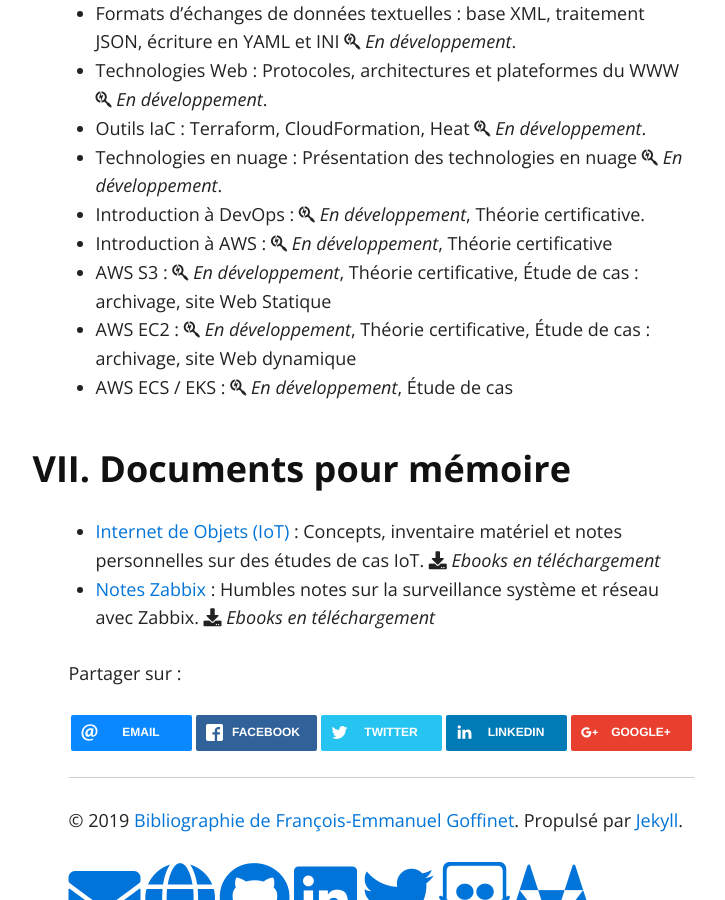
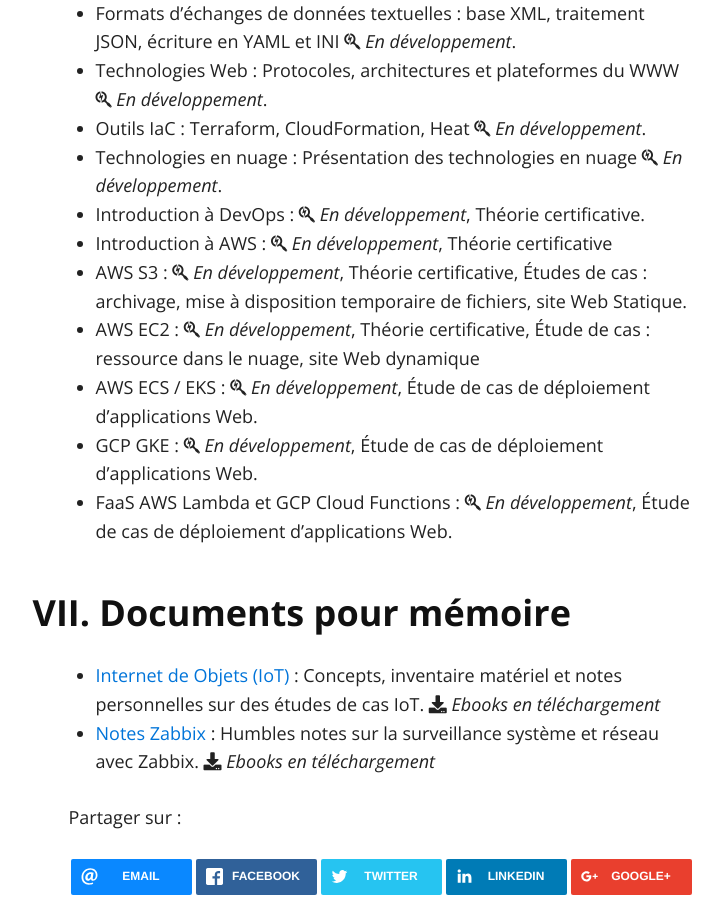
Before and after one commit to goffinet/biblio, a Jekyll site: the page built from index.md, in a window 1280 px wide and 900 px high, scrolled down 4945 px. Shown: the whole window, without its empty margins (259-984 px from the left). Built offline with Jekyll 4.4.1, drawn with Linux system fonts in a browser that asks for light colours.

Commit message:
Update index.md

```diff
--- a/index.md
+++ b/index.md
@@ -66,9 +66,11 @@ _François-Emmanuel Goffinet_
 * Technologies en nuage : Présentation des technologies en nuage <i class="fab fa-searchengin"></i> _En développement_.
 * Introduction à DevOps :  <i class="fab fa-searchengin"></i> _En développement_, Théorie certificative.
 * Introduction à AWS  :  <i class="fab fa-searchengin"></i> _En développement_, Théorie certificative
-* AWS S3  : <i class="fab fa-searchengin"></i> _En développement_, Théorie certificative, Étude de cas : archivage, site Web Statique
-* AWS EC2  : <i class="fab fa-searchengin"></i> _En développement_, Théorie certificative, Étude de cas : archivage, site Web dynamique
-* AWS ECS / EKS : <i class="fab fa-searchengin"></i> _En développement_, Étude de cas
+* AWS S3  : <i class="fab fa-searchengin"></i> _En développement_, Théorie certificative, Études de cas : archivage, mise à disposition temporaire de fichiers, site Web Statique.
+* AWS EC2  : <i class="fab fa-searchengin"></i> _En développement_, Théorie certificative, Étude de cas : ressource dans le nuage, site Web dynamique
+* AWS ECS / EKS : <i class="fab fa-searchengin"></i> _En développement_, Étude de cas de déploiement d'applications Web.
+* GCP GKE : <i class="fab fa-searchengin"></i> _En développement_, Étude de cas de déploiement d'applications Web.
+* FaaS AWS Lambda et GCP Cloud Functions : <i class="fab fa-searchengin"></i> _En développement_, Étude de cas de déploiement d'applications Web.
 
 ### VII. Documents pour mémoire
 
```
